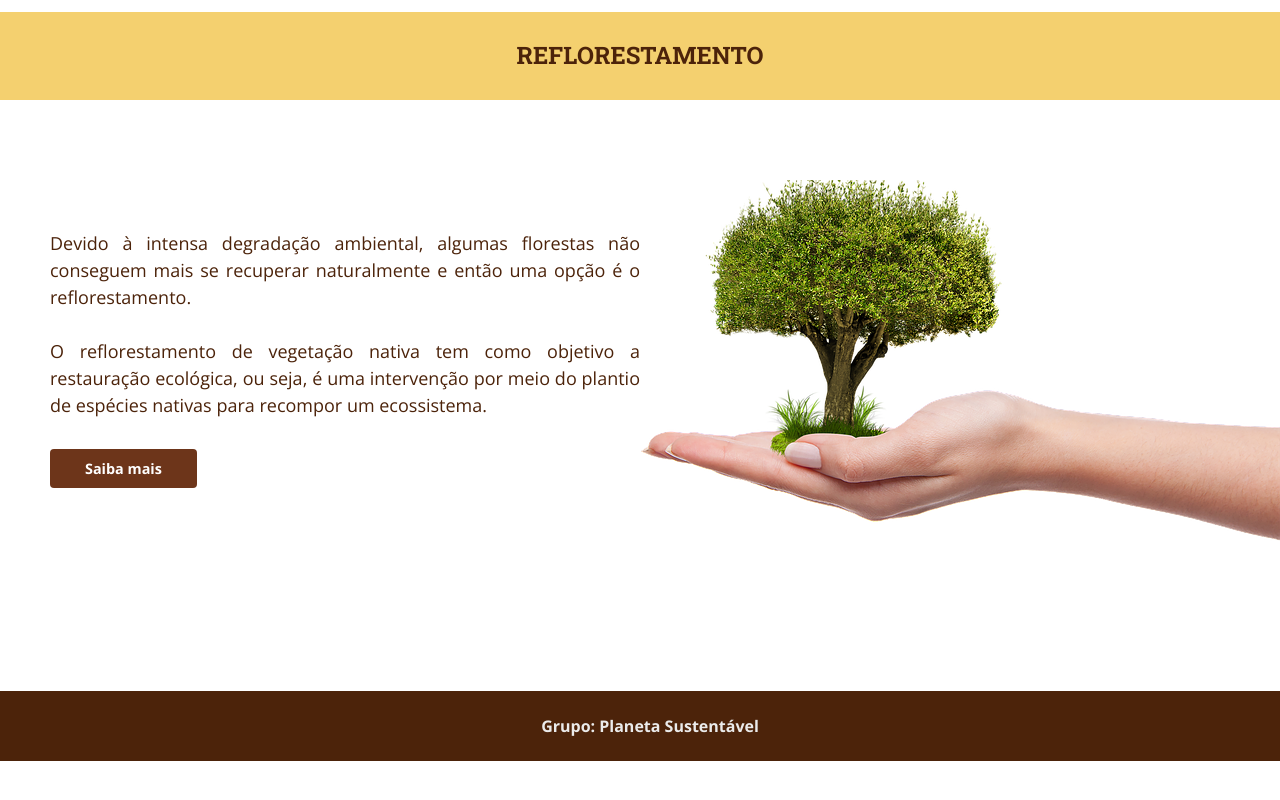
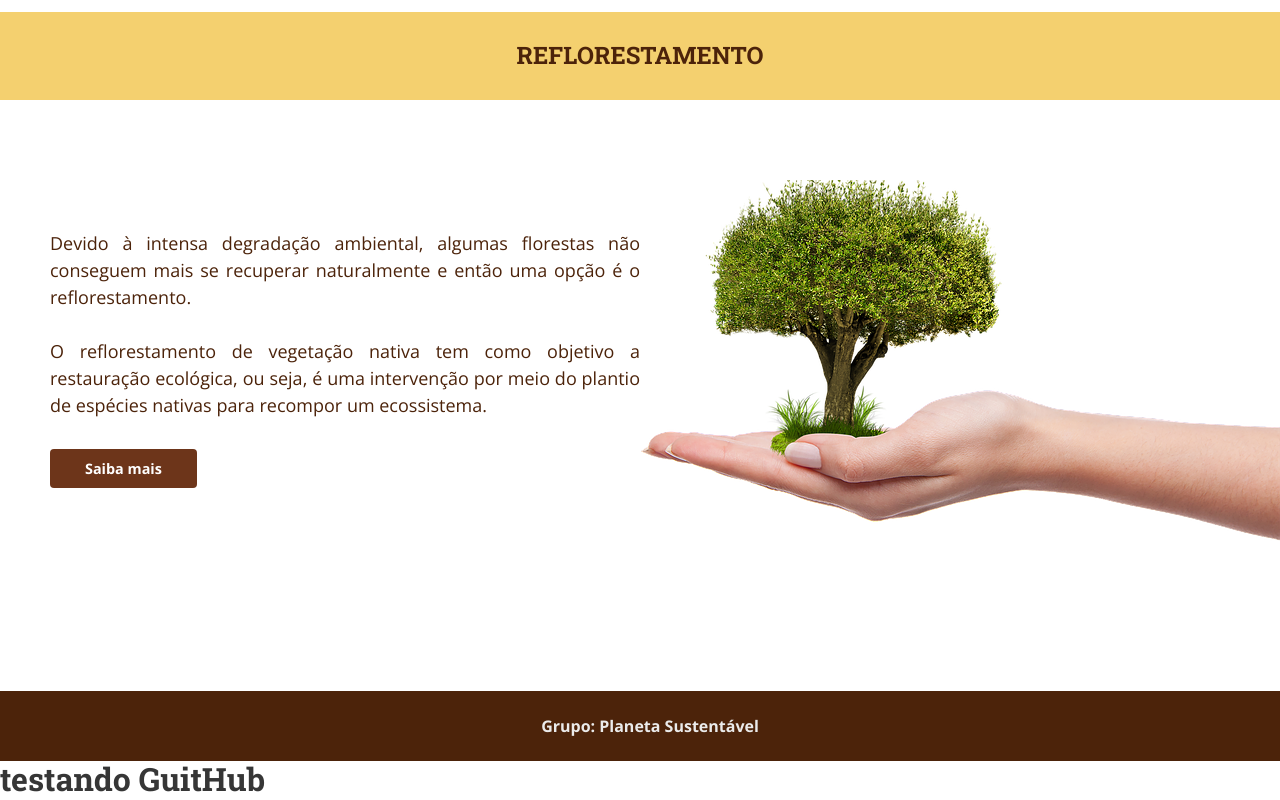
Before and after one commit to Wallacelealunigranrio/Planeta_Sustentavel, a plain HTML site: page index.html in a window 1280 px wide. Shown: the part 3518-4318 px from the top of the page. Before the commit the page ends 4279 px from the top, so only its background shows below. Drawn offline with nearby package versions, Linux system fonts and the light colour scheme.

Commit message:
Update index.html

```diff
--- a/index.html
+++ b/index.html
@@ -104,6 +104,7 @@
 		<footer class="rodape">
 			<p>Grupo: Planeta Sustentável</p>
 		</footer>
+		<h1>testando GuitHub</h1>
 	</body>
 
 </html>
```
